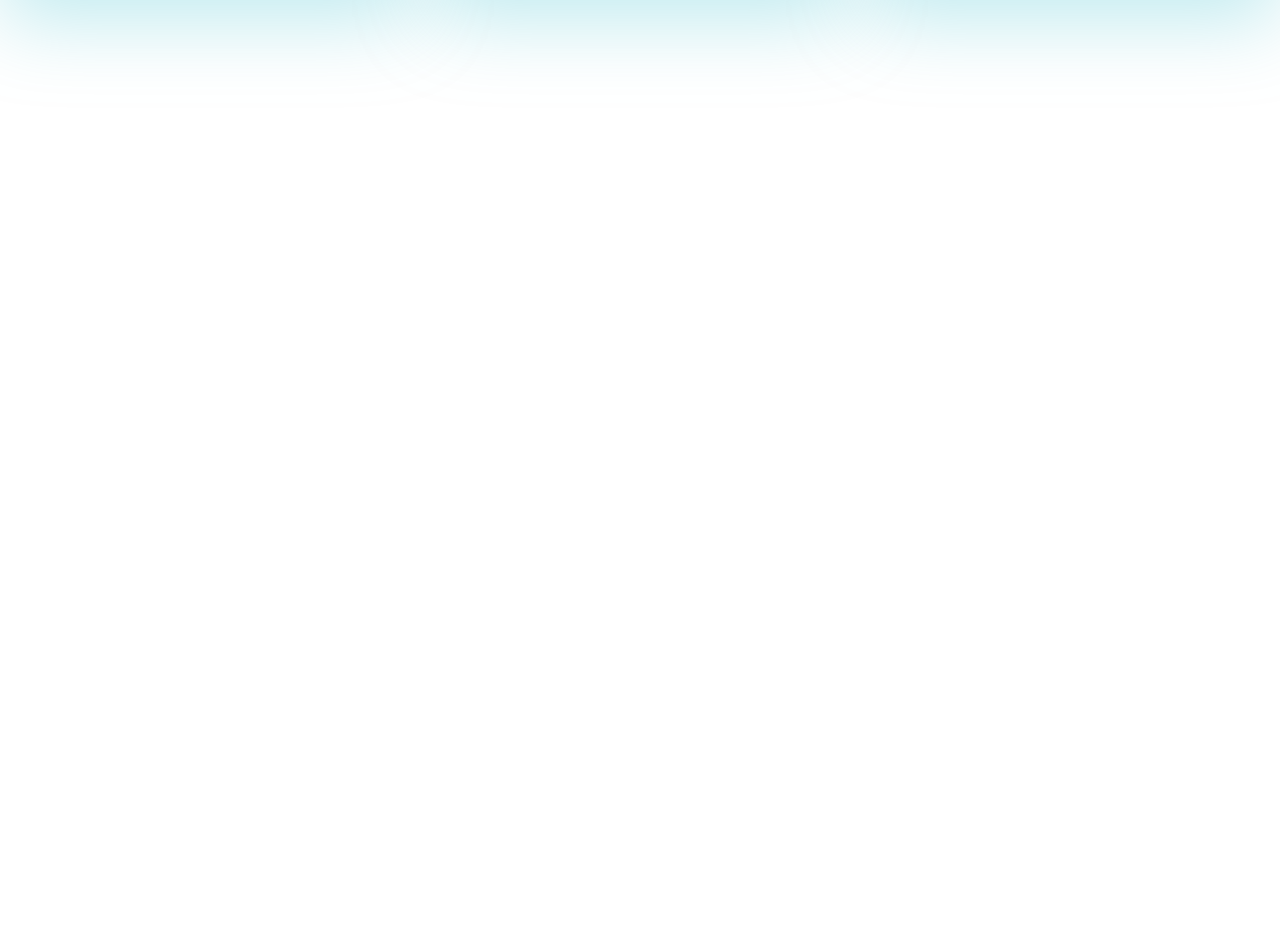
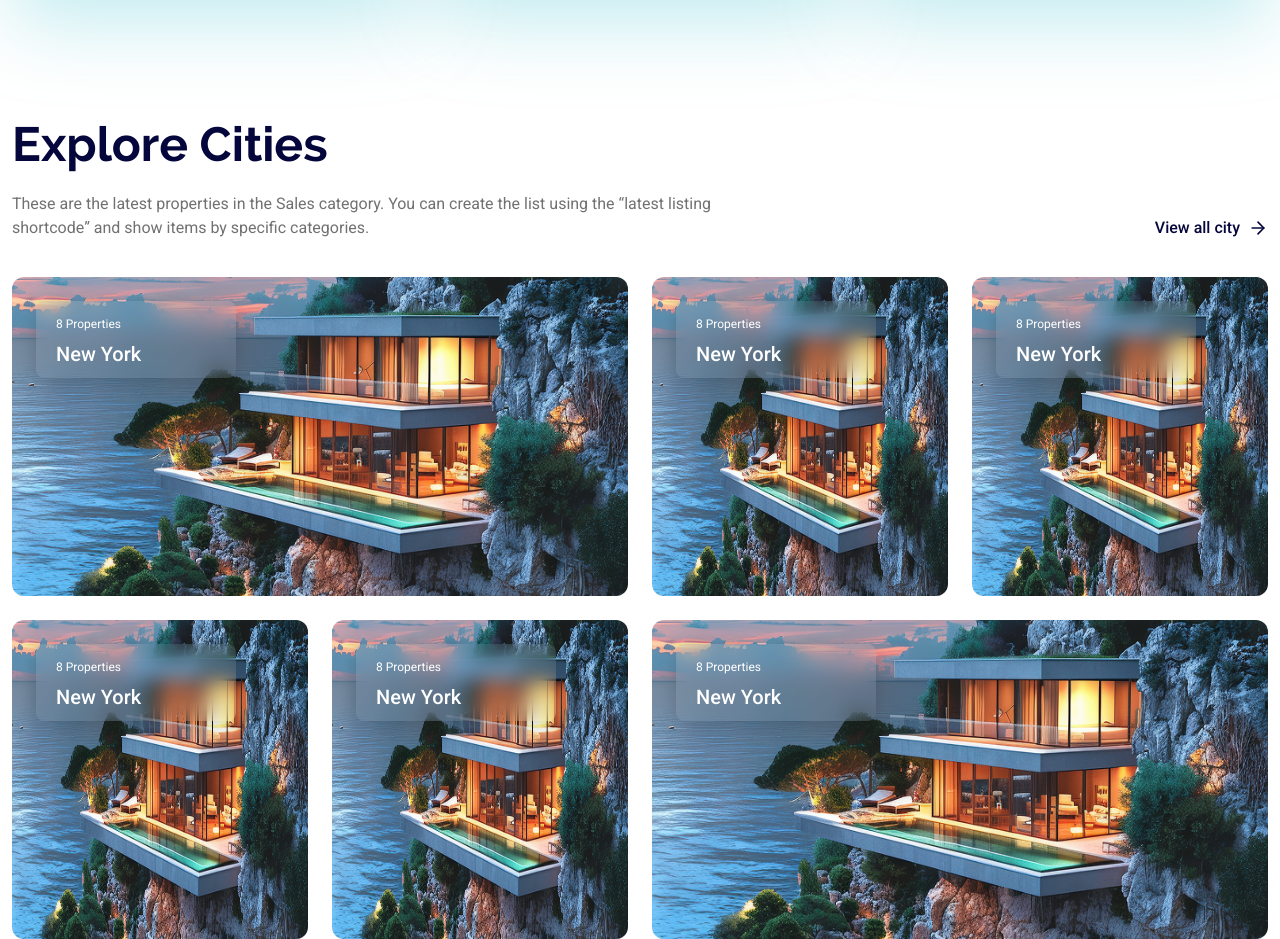
Before and after one commit to Tasniasamia/roofstick_appstick, a Next.js app: page / in a window 1280 px wide. Shown: the part 1964-2903 px from the top of the page. Before the commit the page ends 1964 px from the top, so only its background shows below. Built offline with nearby package versions, Linux system fonts and the light colour scheme.

Commit message:
gallery done

```diff
--- a/app/(site)/page.tsx
+++ b/app/(site)/page.tsx
@@ -1,3 +1,4 @@
+import ExploreCities from '@/components/(site)/home/exploreCities';
 import HeroSection1 from '@/components/(site)/home/hero';
 import Properties from '@/components/(site)/home/properties';
 import Categories from '@/components/common/categories';
@@ -9,6 +10,7 @@ const page = () => {
             <HeroSection1/>
             <Categories/>
             <Properties/>
+            <ExploreCities/>
         </div>
     );
 };
--- a/app/globals.css
+++ b/app/globals.css
@@ -498,3 +498,10 @@ background: linear-gradient(180deg, rgba(255, 255, 255, 0.06) 0%, rgba(217, 217,
 box-shadow: 0 4px 25px -1px rgba(0, 0, 0, 0.20);
 backdrop-filter: blur(10px);
 }
+
+.img-small-overlay{
+border-radius: 8px;
+background: linear-gradient(180deg, rgba(255, 255, 255, 0.06) 0%, rgba(217, 217, 217, 0.06) 100%);
+box-shadow: 0 4px 25px -1px rgba(0, 0, 0, 0.20);
+backdrop-filter: blur(10px);
+}
--- /dev/null
+++ b/components/(site)/home/exploreCities.tsx
@@ -0,0 +1,120 @@
+import HeaderTitle from "@/components/common/headerTitle";
+import { ArrowBigRight, ArrowRight, ArrowUpRightIcon } from "lucide-react";
+import Image from "next/image";
+import React from "react";
+
+const ExploreCities = () => {
+  return (
+    <div className="2xl:px-0 px-3 lg:mt-[120px] mt-[60px]">
+      <div className="container ">
+        <div className="flex lg:flex-row flex-col justify-between items-end mb-[37px]">
+          <HeaderTitle
+            title={"Explore Cities"}
+            description={
+              "These are the latest properties in the Sales category. You can create the list using the “latest listing shortcode” and show items by specific categories."
+            }
+            customClass="items-start text-start"
+          />
+          <div className="flex flex-row items-center font-roboto font-medium gap-2 text-base text-primary cursor-pointer">
+            <span>View all city</span>
+            <ArrowRight size={20} className="text-xl" />
+          </div>
+        </div>
+        <div className="grid lg:grid-cols-4 md:grid-cols-3 sm:grid-cols-2 grid-cols-1 xl:gap-6 gap-6">
+          <div className="lg:col-span-2 col-span-1 xl:h-[319px] h-[280px] w-full rounded-xl relative">
+            <div className="img-small-overlay absolute lg:left-6 lg:top-6 left-3 top-3 rounded-lg text-white gap-2 flex flex-col px-5 py-[15px] lg:w-[200px] w-[90%] h-[77px]">
+              <span className="font-roboto text-xs font-normal ">
+                8 Properties
+              </span>
+              <p className="font-medium text-xl font-roboto">New York</p>
+            </div>
+            <Image
+              src="/img1.png"
+              width={500}
+              height={500}
+              alt="img"
+              className="w-full h-full object-center rounded-xl"
+            />
+          </div>
+          <div className="col-span-1 xl:h-[319px] h-[280px] w-full rounded-xl relative ">
+            <div className="img-small-overlay absolute left-3 top-3 xl:left-6 xl:top-6 rounded-lg text-white gap-2 flex flex-col px-5 py-[15px] w-[90%] xl:w-[200px] h-[77px]">
+              <span className="font-roboto text-xs font-normal ">
+                8 Properties
+              </span>
+              <p className="font-medium text-xl font-roboto">New York</p>
+            </div>
+            <Image
+              src="/img1.png"
+              width={500}
+              height={500}
+              alt="img"
+              className="w-full h-full object-center rounded-xl"
+            />
+          </div>
+          <div className="col-span-1 xl:h-[319px] h-[280px] w-full rounded-xl relative ">
+            <div className="img-small-overlay absolute left-3 top-3 xl:left-6 xl:top-6 rounded-lg text-white gap-2 flex flex-col px-5 py-[15px] w-[90%] xl:w-[200px] h-[77px]">
+              <span className="font-roboto text-xs font-normal ">
+                8 Properties
+              </span>
+              <p className="font-medium text-xl font-roboto">New York</p>
+            </div>
+            <Image
+              src="/img1.png"
+              width={500}
+              height={500}
+              alt="img"
+              className="w-full h-full object-center rounded-xl"
+            />
+          </div>
+          <div className="col-span-1 xl:h-[319px] h-[280px] w-full rounded-xl relative ">
+            <div className="img-small-overlay absolute left-3 top-3 xl:left-6 xl:top-6 rounded-lg text-white gap-2 flex flex-col px-5 py-[15px] w-[90%] xl:w-[200px] h-[77px]">
+              <span className="font-roboto text-xs font-normal ">
+                8 Properties
+              </span>
+              <p className="font-medium text-xl font-roboto">New York</p>
+            </div>
+            <Image
+              src="/img1.png"
+              width={500}
+              height={500}
+              alt="img"
+              className="w-full h-full object-center rounded-xl"
+            />
+          </div>
+          <div className="col-span-1 xl:h-[319px] h-[280px] w-full rounded-xl relative ">
+            <div className="img-small-overlay absolute left-3 top-3 xl:left-6 xl:top-6 rounded-lg text-white gap-2 flex flex-col px-5 py-[15px] w-[90%] xl:w-[200px] h-[77px]">
+              <span className="font-roboto text-xs font-normal ">
+                8 Properties
+              </span>
+              <p className="font-medium text-xl font-roboto">New York</p>
+            </div>
+            <Image
+              src="/img1.png"
+              width={500}
+              height={500}
+              alt="img"
+              className="w-full h-full object-center rounded-xl"
+            />
+          </div>
+          <div className="lg:col-span-2 col-span-1 xl:h-[319px] h-[280px] w-full rounded-xl relative">
+            <div className="img-small-overlay absolute lg:left-6 lg:top-6 left-3 top-3 rounded-lg text-white gap-2 flex flex-col px-5 py-[15px] lg:w-[200px] w-[90%] h-[77px]">
+              <span className="font-roboto text-xs font-normal ">
+                8 Properties
+              </span>
+              <p className="font-medium text-xl font-roboto">New York</p>
+            </div>
+            <Image
+              src="/img1.png"
+              width={500}
+              height={500}
+              alt="img"
+              className="w-full h-full object-center rounded-xl"
+            />
+          </div>
+        </div>
+      </div>
+    </div>
+  );
+};
+
+export default ExploreCities;
--- a/components/(site)/home/properties.tsx
+++ b/components/(site)/home/properties.tsx
@@ -6,7 +6,7 @@ import React, { useState } from "react";
 const Properties = () => {
   const [tab, setTab] = useState("sale");
   return (
-    <div className="lg:mt-[120px] mt-[60px]">
+    <div className="lg:mt-[120px] mt-[60px] 2xl:px-0 px-3">
       <div className="container">
         <HeaderTitle
           title={"Featured Properties"}
--- a/components/common/headerTitle.tsx
+++ b/components/common/headerTitle.tsx
@@ -12,7 +12,7 @@ const HeaderTitle = ({
   return (
     <div className={`flex flex-col md:gap-6 gap-4 ${customClass}`}>
       <h2
-        className="text-primary text-center  font-raleway-bold  font-bold leading-none
+        className="text-primary  font-raleway-bold  font-bold leading-none
 text-[24px] sm:text-[32px] md:text-[40px] lg:text-[44px] xl:text-[48px]"
       >
         {title}
```
